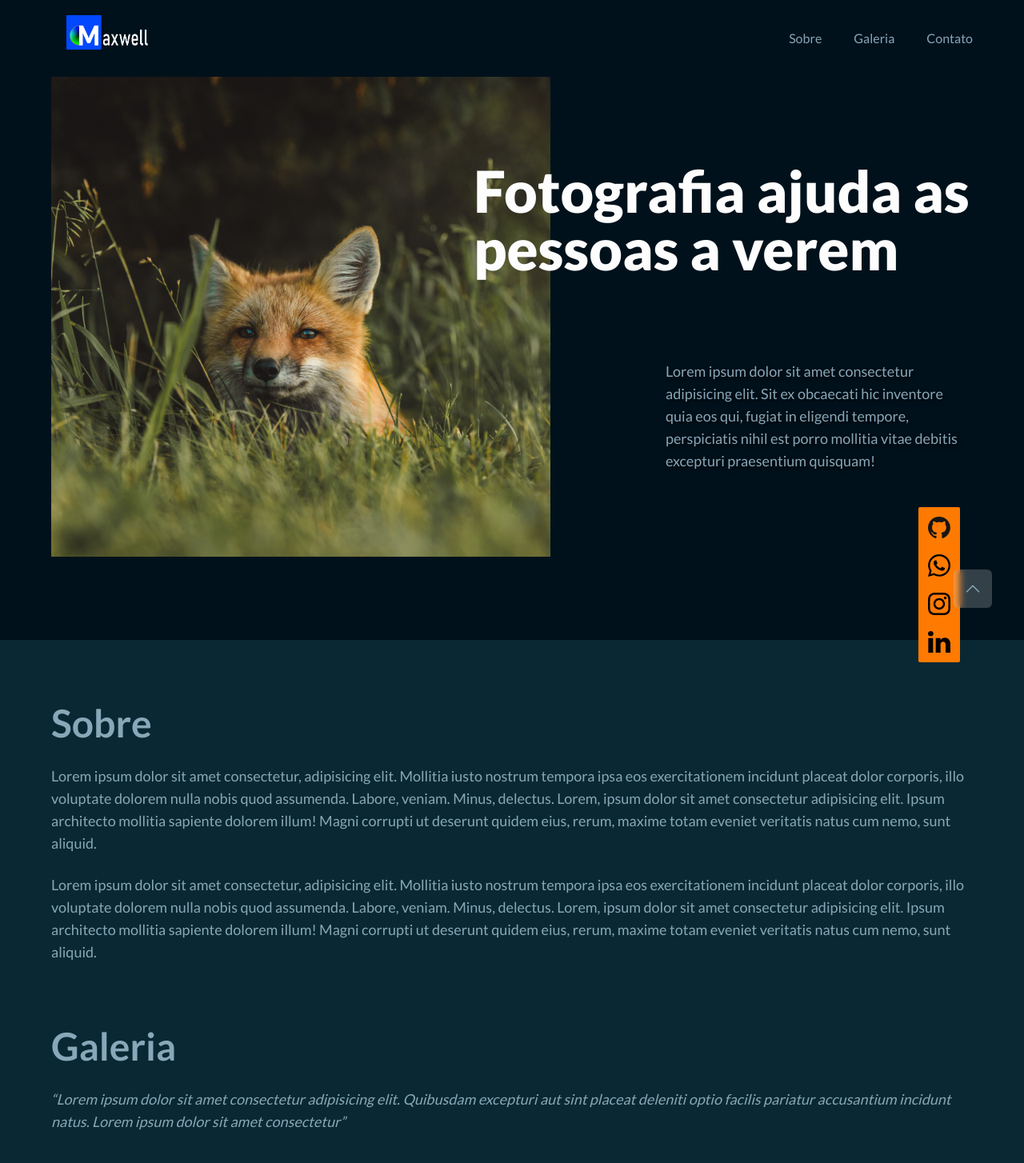
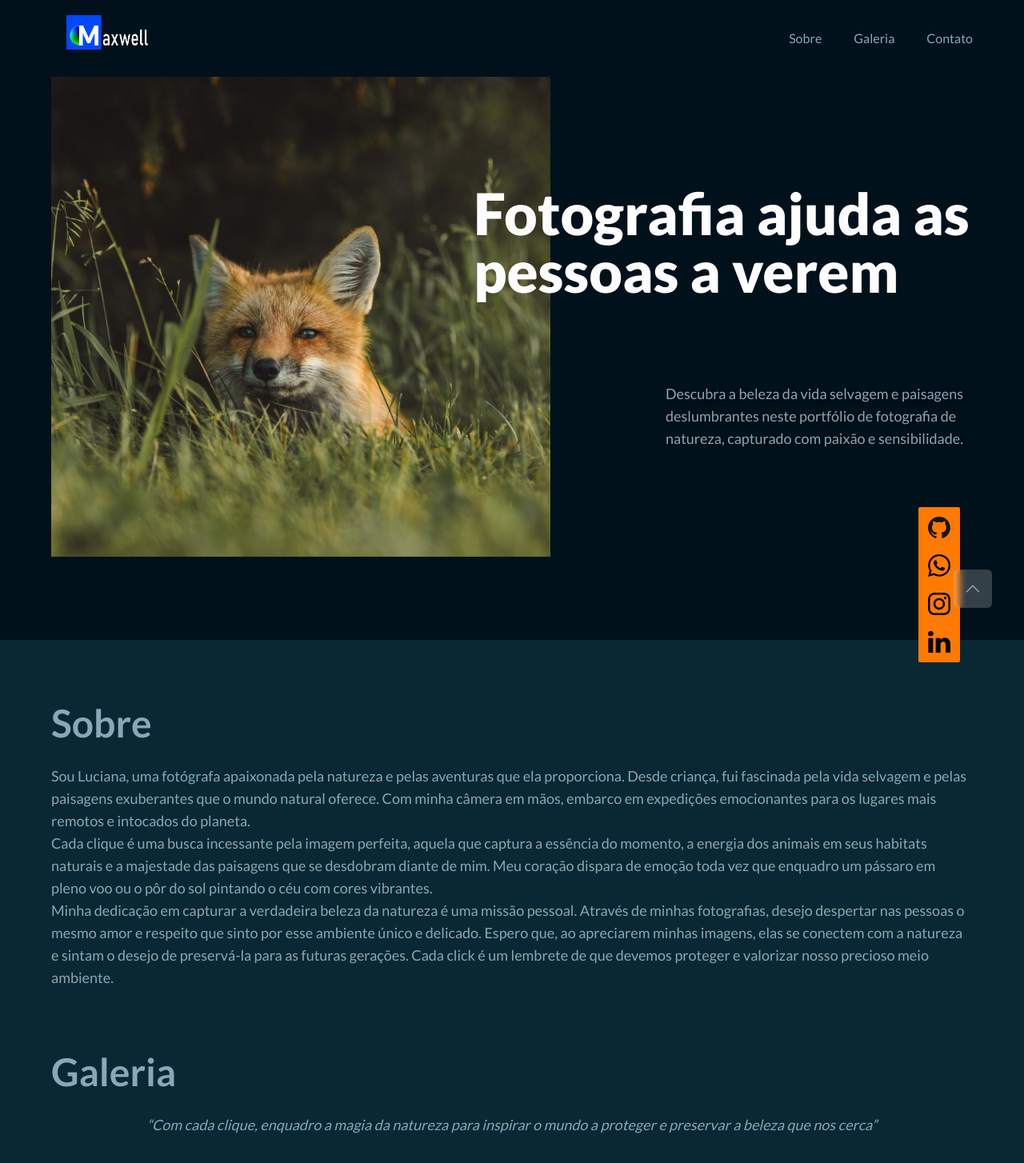
Before and after one commit to Maxwell-Santos/galeria-natureza, a Next.js app: page / in a window 1280 px wide. Shown: the top 1454 px of the page at 80% size. Built offline with nearby package versions, Linux system fonts and the light colour scheme.

Commit message:
trocando as descrições por informações do chatgpt

```diff
--- a/src/components/About/index.tsx
+++ b/src/components/About/index.tsx
@@ -4,13 +4,13 @@ export function About() {
       <h2 className="mb-7">Sobre</h2>
 
       <p>
-        Lorem ipsum dolor sit amet consectetur, adipisicing elit. Mollitia iusto nostrum tempora ipsa eos exercitationem incidunt placeat dolor corporis, illo voluptate dolorem nulla nobis quod assumenda. Labore, veniam. Minus, delectus.
-        Lorem, ipsum dolor sit amet consectetur adipisicing elit. Ipsum architecto mollitia sapiente dolorem illum! Magni corrupti ut deserunt quidem eius, rerum, maxime totam eveniet veritatis natus cum nemo, sunt aliquid.
+        Sou Luciana, uma fotógrafa apaixonada pela natureza e pelas aventuras que ela proporciona. Desde criança, fui fascinada pela vida selvagem e pelas paisagens exuberantes que o mundo natural oferece. Com minha câmera em mãos, embarco em expedições emocionantes para os lugares mais remotos e intocados do planeta.
       </p>
-      <br />
       <p>
-        Lorem ipsum dolor sit amet consectetur, adipisicing elit. Mollitia iusto nostrum tempora ipsa eos exercitationem incidunt placeat dolor corporis, illo voluptate dolorem nulla nobis quod assumenda. Labore, veniam. Minus, delectus.
-        Lorem, ipsum dolor sit amet consectetur adipisicing elit. Ipsum architecto mollitia sapiente dolorem illum! Magni corrupti ut deserunt quidem eius, rerum, maxime totam eveniet veritatis natus cum nemo, sunt aliquid.
+        Cada clique é uma busca incessante pela imagem perfeita, aquela que captura a essência do momento, a energia dos animais em seus habitats naturais e a majestade das paisagens que se desdobram diante de mim. Meu coração dispara de emoção toda vez que enquadro um pássaro em pleno voo ou o pôr do sol pintando o céu com cores vibrantes.
+      </p>
+      <p>
+        Minha dedicação em capturar a verdadeira beleza da natureza é uma missão pessoal. Através de minhas fotografias, desejo despertar nas pessoas o mesmo amor e respeito que sinto por esse ambiente único e delicado. Espero que, ao apreciarem minhas imagens, elas se conectem com a natureza e sintam o desejo de preservá-la para as futuras gerações. Cada click é um lembrete de que devemos proteger e valorizar nosso precioso meio ambiente.
       </p>
     </section>
   )
--- a/src/components/Gallery/index.tsx
+++ b/src/components/Gallery/index.tsx
@@ -13,8 +13,7 @@ export function Gallery() {
         <p className="leading-7 mb-10">
           <em className='max-w-lg'>
             <q>
-              Lorem ipsum dolor sit amet consectetur adipisicing elit. Quibusdam excepturi aut sint placeat deleniti optio facilis pariatur accusantium incidunt natus.
-              Lorem ipsum dolor sit amet consectetur
+            Com cada clique, enquadro a magia da natureza para inspirar o mundo a proteger e preservar a beleza que nos cerca
             </q>
           </em>
         </p>
--- a/src/components/Main/index.tsx
+++ b/src/components/Main/index.tsx
@@ -33,7 +33,7 @@ export function Main() {
         className="sm:max-w-sm mt-10"
         style={{textShadow: '2px 2px 5px rgba(0,0,0,0.8)'}}
         >
-          Lorem ipsum dolor sit amet consectetur adipisicing elit. Sit ex obcaecati hic inventore quia eos qui, fugiat in eligendi tempore, perspiciatis nihil est porro mollitia vitae debitis excepturi praesentium quisquam!
+          Descubra a beleza da vida selvagem e paisagens deslumbrantes neste portfólio de fotografia de natureza, capturado com paixão e sensibilidade.
         </p>
       </motion.div>
     </main>
```
